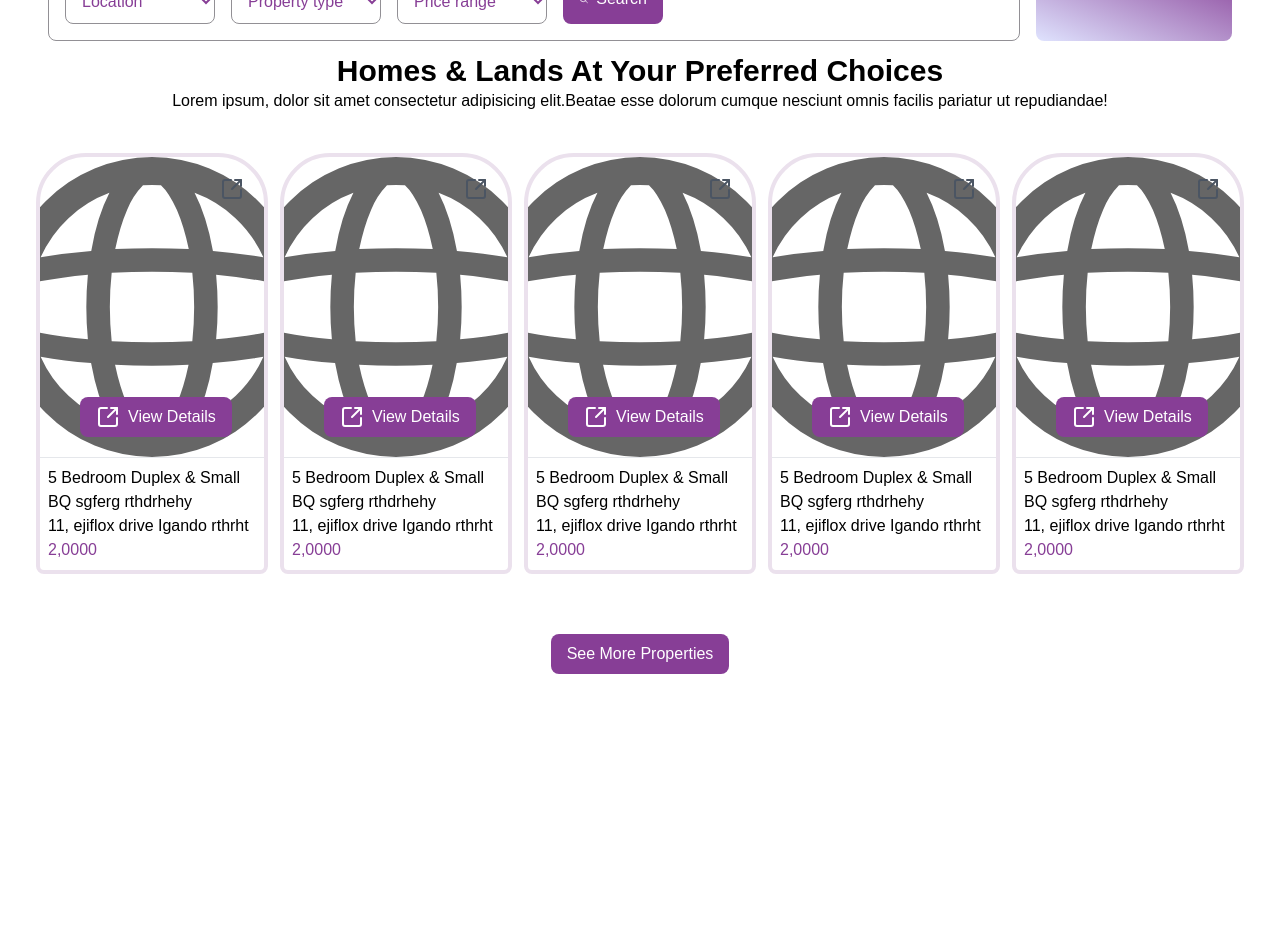
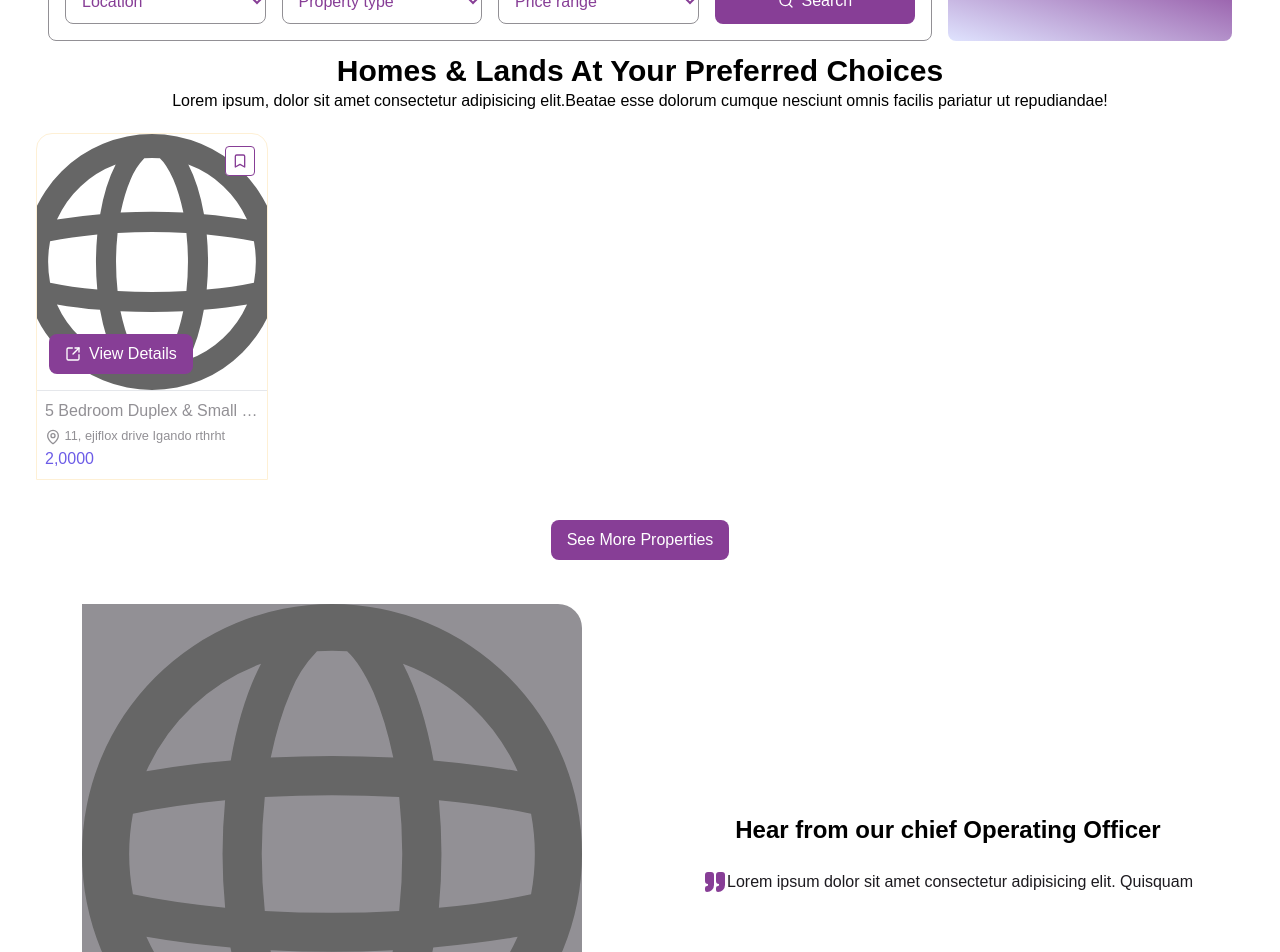
Before and after one commit to Alpinesbolt/Afrihomes, a Next.js app: page / in a window 1280 px wide. Shown: the part 760-1712 px from the top of the page. Before the commit the page ends 1454 px from the top, so only its background shows below. Built offline with nearby package versions, Linux system fonts and the light colour scheme.

Commit message:
TESTIMONIALS SECTION -Renamed HetoT and ProCard to Featured and ProductCard respectively -Created a Festimonials section -Optimize the product card design to match ui

```diff
--- a/src/app/Components/UI/Button.tsx
+++ b/src/app/Components/UI/Button.tsx
@@ -26,14 +26,14 @@ export const Button: FC<Button> = ({
   if (href) {
     return (
       <Link href={href} className={className} onClick={onClick}>
-        {Icon && <Icon />} {content}
+        {Icon && <Icon size={16} />} {content}
       </Link>
     );
   }
 
   return (
     <button type={type} className={className} onClick={onClick}>
-      {Icon && <Icon />} {content}
+      {Icon && <Icon size={16} />} {content}
     </button>
   );
 };
--- a/src/app/Components/UI/ProCard.tsx
+++ /dev/null
@@ -1,54 +0,0 @@
-import { LucideIcon } from "lucide-react";
-import React, { FC } from "react";
-import { Button } from "./Button";
-import Image from "next/image";
-
-interface ProCard {
-  house: string;
-  address: string;
-  price: string;
-  href?: string;
-  Icon?: LucideIcon;
-  src: string;
-
-}
-
-export const ProCard: FC<ProCard> = ({
-  house,
-  address,
-  price,
-  href = "",
-  Icon,
-  src,
-}) => {
-    return (
-      <div className="mt-5 mb-5 border-4 border-button/fillpressed rounded-lg rounded-t-[50px] ">
-        <div className="relative h-[300px] w-[300px]l" >
-            <Image
-                      alt="HeroT Image"
-                      src={src}
-                      layout="fill"
-                      objectFit="cover"
-                      className=""
-                    />
-            <div className="absolute top-5 right-5 ">
-            {Icon && <Icon className="w-6 h-6 text-gray-600" />}
-            </div>
-            <Button
-                content="View Details"
-                className="btn btn-primary absolute bottom-5 left-10 "
-                Icon={Icon}
-                href={href}
-            />
-        </div>
-        <hr />
-        <div className="m-2">
-            <p className="overflow-hidden">{house}</p>
-            <p className="overflow-hidden"> {address}</p>
-            <p className="text-primary">{price}</p>
-        </div>
-      </div>
-    );
-
-
-};
--- /dev/null
+++ b/src/app/Components/UI/ProductCard.tsx
@@ -0,0 +1,58 @@
+import {
+  Locate,
+  LucideIcon,
+  MapPin,
+  SquareArrowOutUpRight,
+} from "lucide-react";
+import React, { FC } from "react";
+import { Button } from "./Button";
+import Image from "next/image";
+
+interface ProductCard {
+  name: string;
+  address: string;
+  price: string;
+  href?: string;
+  Icon?: LucideIcon;
+  src: string;
+}
+
+export const ProductCard: FC<ProductCard> = ({
+  name,
+  address,
+  price,
+  href = "",
+  Icon,
+  src,
+}) => {
+  return (
+    <div className="border border-accent3 rounded-t-2xl w-full">
+      <div className="relative h-64 w-full">
+        <Image
+          alt={name}
+          src={src}
+          layout="fill"
+          objectFit="cover"
+          className="rounded-t-2xl"
+        />
+        <div className="absolute top-3 right-3 bg-white rounded border border-primary p-1.5">
+          {Icon && <Icon size={16} className="text-primary" />}
+        </div>
+        <Button
+          content="View Details"
+          className="btn btn-primary absolute bottom-4 left-3 flex-center"
+          Icon={SquareArrowOutUpRight}
+          href={href}
+        />
+      </div>
+      <hr />
+      <div className="p-2">
+        <p className="truncate text-subtle-text">{name}</p>
+        <small className="text-subtle-text truncate align-middle">
+          <MapPin size={16} className="inline-block text" /> {address}
+        </small>
+        <p className="text-secondary">{price}</p>
+      </div>
+    </div>
+  );
+};
--- /dev/null
+++ b/src/app/Components/layouts/Featured.tsx
@@ -0,0 +1,29 @@
+import { FC } from "react";
+import { Button } from "../ui/Button";
+import { Bookmark } from "lucide-react";
+import { ProductCard } from "../ui/ProductCard";
+export const FeaturedProducts: FC = () => {
+  return (
+    <section className="flex flex-col flex-center">
+      <div className="flex-center flex-col">
+        <h3 className="text-3xl font-bold capitalize items-center">
+          Homes & Lands At Your Preferred Choices
+        </h3>
+        <p className="text-base items-center">
+          Lorem ipsum, dolor sit amet consectetur adipisicing elit.Beatae esse
+          dolorum cumque nesciunt omnis facilis pariatur ut repudiandae!
+        </p>
+      </div>
+      <div className="grid grid-cols-1 sm:grid-cols-2 md:grid-cols-3 lg:grid-cols-5 gap-3 my-5">
+        <ProductCard
+          name="5 Bedroom Duplex & Small BQ sgferg rthdrhehy"
+          address="11, ejiflox drive Igando rthrht"
+          price="2,0000"
+          Icon={Bookmark}
+          src={"/globe.svg"}
+        />
+      </div>
+      <Button content="See More Properties" className="btn btn-primary m-5" />
+    </section>
+  );
+};
--- a/src/app/Components/layouts/Hero.tsx
+++ b/src/app/Components/layouts/Hero.tsx
@@ -4,7 +4,7 @@ import { SquareArrowOutUpRight, Target } from "lucide-react";
 import Image from "next/image";
 export const Hero: FC = () => {
   return (
-    <section className="grid grid-cols-2 items-center place-items-center py-10">
+    <section className="grid grid-cols-2 place-items-center py-10">
       <div className="flex flex-col gap-6 items-start w-8/12">
         <h1 className="text-3xl font-bold capitalize">
           Homes & Lands At Your Preferred Choices
--- a/src/app/Components/layouts/HeroT.tsx
+++ /dev/null
@@ -1,63 +0,0 @@
-import { FC } from "react";
-import { Button } from "../ui/Button";
-import { ProCard } from "../UI/ProCard";
-import { SquareArrowOutUpRight, Target } from "lucide-react";
-import Image from "next/image";
-export const HeroT: FC = () => {
-  return (
-    <section className="flex flex-col flex-center">
-      <div className="flex flex-col flex-center">
-        <h1 className="text-3xl font-bold capitalize items-center">
-          Homes & Lands At Your Preferred Choices
-        </h1>
-        <p className="text-base items-center">
-          Lorem ipsum, dolor sit amet consectetur adipisicing elit.Beatae esse
-          dolorum cumque nesciunt omnis facilis pariatur ut repudiandae!
-        </p>
-
-      </div>
-      <div className="grid grid-cols-5 gap-3 my-5">
-        <ProCard
-            house="5 Bedroom Duplex & Small BQ sgferg rthdrhehy"
-            address="11, ejiflox drive Igando rthrht"
-            price="2,0000"
-            Icon={SquareArrowOutUpRight}
-            src={"/globe.svg"}
-
-          />
-        <ProCard
-            house="5 Bedroom Duplex & Small BQ sgferg rthdrhehy"
-            address="11, ejiflox drive Igando rthrht"
-            price="2,0000"
-            Icon={SquareArrowOutUpRight}
-            src={"/globe.svg"}
-          />
-        <ProCard
-            house="5 Bedroom Duplex & Small BQ sgferg rthdrhehy"
-            address="11, ejiflox drive Igando rthrht"
-            price="2,0000"
-            Icon={SquareArrowOutUpRight}
-            src={"/globe.svg"}
-          />
-        <ProCard
-            house="5 Bedroom Duplex & Small BQ sgferg rthdrhehy"
-            address="11, ejiflox drive Igando rthrht"
-            price="2,0000"
-            Icon={SquareArrowOutUpRight}
-            src={"/globe.svg"}
-          />
-        <ProCard
-            house="5 Bedroom Duplex & Small BQ sgferg rthdrhehy"
-            address="11, ejiflox drive Igando rthrht"
-            price="2,0000"
-            Icon={SquareArrowOutUpRight}
-            src={"/globe.svg"}
-          />
-        </div>
-        <Button
-              content="See More Properties"
-              className="btn btn-primary m-5"
-            />
-    </section>
-  );
-};
--- a/src/app/Components/layouts/Search.tsx
+++ b/src/app/Components/layouts/Search.tsx
@@ -18,7 +18,7 @@ export const SearchFeature: FC = () => {
         activeTab={activeTab}
       />
       <div className="flex-center gap-4 h-20 w-full">
-        <form className="grid grid-cols-[150px_150px_150px_100px] gap-4 border border-subtle-text rounded-lg rounded-tl-none w-full p-4">
+        <form className="grid grid-cols-4 gap-4 border border-subtle-text rounded-lg rounded-tl-none w-full p-4">
           <select className="bg-white border border-subtle-text p-3 rounded-lg text-primary">
             <option>Location</option>
             <option value="abuja">abuja</option>
@@ -35,10 +35,10 @@ export const SearchFeature: FC = () => {
             type="submit"
             content="Search"
             Icon={Search}
-            className="btn btn-primary"
+            className="btn btn-primary flex-center"
           />
         </form>
-        <div className="h-full w-60 bg-gradient-to-tr from-accent4 to-primary rounded-lg" />
+        <div className="h-full w-96 bg-gradient-to-tr from-accent4 to-primary rounded-lg" />
       </div>
     </div>
   );
--- /dev/null
+++ b/src/app/Components/layouts/Testimonials.tsx
@@ -0,0 +1,34 @@
+import { Quote } from "lucide-react";
+import Image from "next/image";
+import { FC } from "react";
+
+export const Testimonials: FC = () => {
+  return (
+    <section className="grid grid-cols-2 items-center place-items-center py-6 gap-6">
+      <div className="relative h-[500px] w-[500px] bg-subtle-text rounded-tr-3xl rounded-bl-3xl">
+        <Image
+          alt="Hero Image"
+          src={"/globe.svg"}
+          height={500}
+          width={500}
+          className="rounded-lg rounded-tr-3xl rounded-bl-3xl"
+        />
+        <div className="absolute bottom-0 left-1/2 -translate-x-1/2 h-16 w-10/12 bg-white flex-center flex-col rounded-tr-3xl rounded-bl-3xl p-6">
+          <p> "Luxury is the best comform we should strive for"</p>
+          <p>Mr. Alex F. Chidike</p>
+        </div>
+      </div>
+
+      <div className="flex-center flex-col gap-6">
+        <h3 className="text-2xl font-bold">
+          {" "}
+          Hear from our chief Operating Officer
+        </h3>
+        <p className="text-base text-text">
+          <Quote fill="#873e96" className="inline-block text-primary" />
+          Lorem ipsum dolor sit amet consectetur adipisicing elit. Quisquam
+        </p>
+      </div>
+    </section>
+  );
+};
--- a/src/app/page.tsx
+++ b/src/app/page.tsx
@@ -1,13 +1,15 @@
 import { Hero } from "./Components/layouts/Hero";
 import { SearchFeature } from "./Components/layouts/Search";
-import { HeroT } from "./Components/layouts/HeroT";
+import { FeaturedProducts } from "./Components/layouts/Featured";
+import { Testimonials } from "./Components/layouts/Testimonials";
 
 export default function Home() {
   return (
     <main className="w-full px-9 mx-auto">
       <Hero />
       <SearchFeature />
-      <HeroT/>
+      <FeaturedProducts />
+      <Testimonials />
     </main>
   );
 }
```
